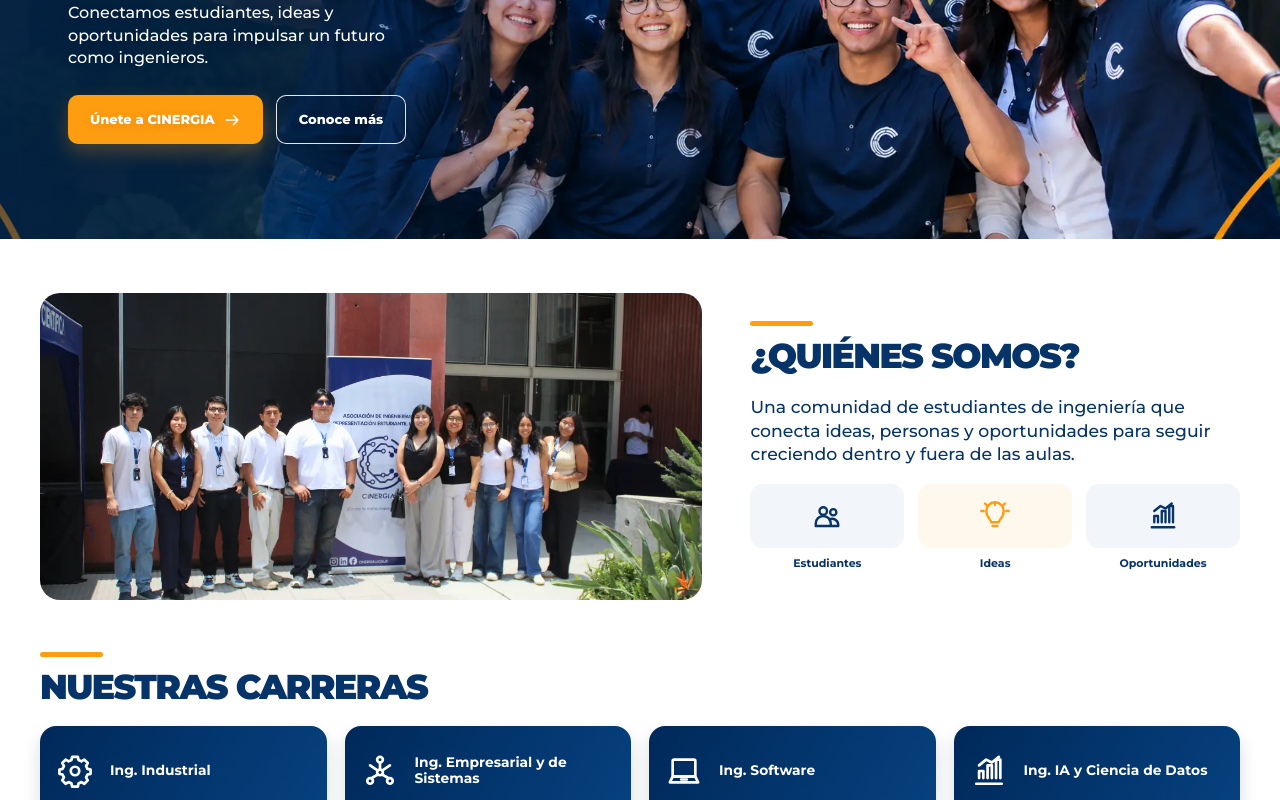
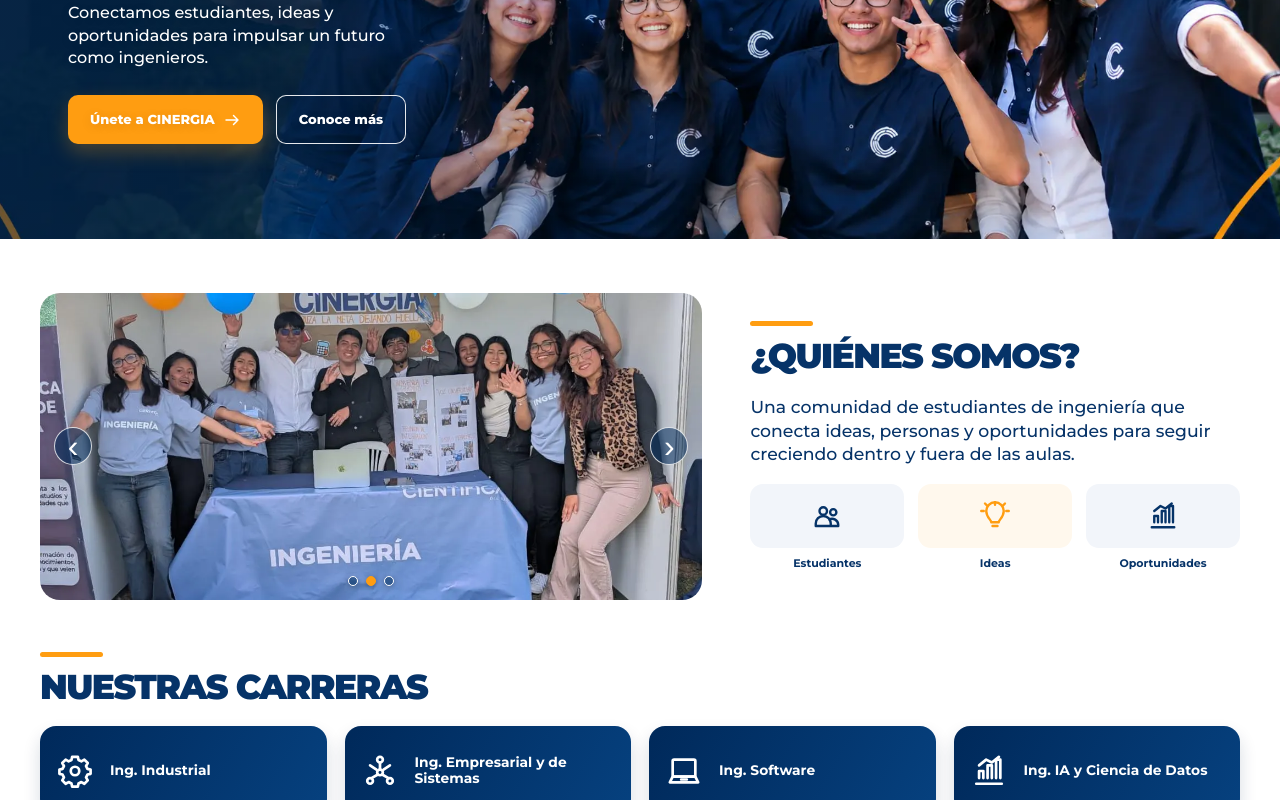
Before and after one commit to DaniCodex/cinergia, a Next.js app: page / in a window 1280 px wide. Shown: the part 368-1168 px from the top of the page. Built offline with nearby package versions, Linux system fonts and the light colour scheme.

Commit message:
Add photos carousel to about section

```diff
--- a/src/app/page.tsx
+++ b/src/app/page.tsx
@@ -2,7 +2,7 @@
 import Image from "next/image";
 import Link from "next/link";
 import HomeIcon, { type HomeIconName } from "@/component/HomeIcon";
-import PrinciplesCarousel from "@/component/PrinciplesCarousel";
+import PhotoCarousel from "@/component/PhotoCarousel";
 import ScrollReveal from "@/component/ScrollReveal";
 import styles from "./home.module.css";
 
@@ -52,7 +52,7 @@
 
     <div className={styles.content}>
       <section className={styles.about} aria-labelledby="nosotros">
-        <div className={styles.aboutImage} data-reveal><Image src="/home/about.webp" alt="Integrantes de CINERGIA frente a la universidad" fill sizes="(max-width: 760px) 100vw, 50vw" /></div>
+        <PhotoCarousel variant="about" />
         <div className={styles.aboutCopy}>
           <SectionTitle id="nosotros">¿QUIÉNES SOMOS?</SectionTitle>
           <p data-reveal>Una comunidad de estudiantes de ingeniería que conecta ideas, personas y oportunidades para seguir creciendo dentro y fuera de las aulas.</p>
@@ -82,7 +82,7 @@
         <SectionTitle id="principios">NUESTROS PRINCIPIOS</SectionTitle>
         <div className={styles.principlesGrid}>
           <div className={styles.principleList}>{principles.map(({ label, description, icon }, index) => <details className={styles.principle} key={label} data-reveal data-reveal-delay={index}><summary><HomeIcon name={icon} size={27} /><strong>{label}</strong><HomeIcon name="chevron" size={19} className={styles.principleChevron} /></summary><p>{description}</p></details>)}</div>
-          <PrinciplesCarousel />
+          <PhotoCarousel variant="principles" />
         </div>
       </section>
 
--- a/src/component/PrinciplesCarousel.tsx
+++ b/src/component/PhotoCarousel.tsx
@@ -4,17 +4,27 @@
 import Image from "next/image";
 import styles from "@/app/home.module.css";
 
-const photos = [
-  { src: "/home/principles.webp", alt: "Estudiantes de ingeniería durante una visita industrial" },
-  { src: "/home/principles-campus.webp", alt: "Estudiantes de ingeniería reunidos en el campus" },
-  { src: "/home/principles-community.webp", alt: "Integrantes de CINERGIA reunidos junto a su banner" },
-];
+type Variant = "about" | "principles";
 
-export default function PrinciplesCarousel() {
+const photoSets: Record<Variant, { src: string; alt: string }[]> = {
+  about: [
+    { src: "/home/about.webp", alt: "Integrantes de CINERGIA frente a la universidad" },
+    { src: "/home/about-community.webp", alt: "Integrantes de CINERGIA en una feria de ingeniería" },
+    { src: "/home/about-presentation.webp", alt: "Comunidad de CINERGIA durante una presentación en el aula" },
+  ],
+  principles: [
+    { src: "/home/principles.webp", alt: "Estudiantes de ingeniería durante una visita industrial" },
+    { src: "/home/principles-campus.webp", alt: "Estudiantes de ingeniería reunidos en el campus" },
+    { src: "/home/principles-community.webp", alt: "Integrantes de CINERGIA reunidos junto a su banner" },
+  ],
+};
+
+export default function PhotoCarousel({ variant }: { variant: Variant }) {
   const carouselRef = useRef<HTMLDivElement>(null);
   const [activeIndex, setActiveIndex] = useState(0);
   const [isVisible, setIsVisible] = useState(true);
   const [isPaused, setIsPaused] = useState(false);
+  const photos = photoSets[variant];
 
   useEffect(() => {
     if (!("IntersectionObserver" in window)) return;
@@ -31,19 +41,19 @@
       if (document.visibilityState === "visible") setActiveIndex((index) => (index + 1) % photos.length);
     }, 5000);
     return () => window.clearInterval(timer);
-  }, [isVisible, isPaused]);
+  }, [isVisible, isPaused, photos.length]);
 
   const goTo = (step: number) => setActiveIndex((index) => (index + step + photos.length) % photos.length);
 
   return (
     <div
       ref={carouselRef}
-      className={styles.principlesImage}
+      className={variant === "about" ? styles.aboutImage : styles.principlesImage}
       role="region"
       aria-roledescription="carrusel"
-      aria-label="Fotos de CINERGIA"
+      aria-label={variant === "about" ? "Fotos de quiénes somos" : "Fotos de CINERGIA"}
       data-reveal
-      data-reveal-delay="1"
+      data-reveal-delay={variant === "principles" ? "1" : undefined}
       onMouseEnter={() => setIsPaused(true)}
       onMouseLeave={() => setIsPaused(false)}
       onFocusCapture={() => setIsPaused(true)}
@@ -53,7 +63,7 @@
     >
       {photos.map(({ src, alt }, index) => (
         <div className={`${styles.carouselSlide} ${index === activeIndex ? styles.carouselSlideActive : ""}`} key={src} aria-hidden={index !== activeIndex}>
-          <Image src={src} alt={index === activeIndex ? alt : ""} fill sizes="(max-width: 760px) 100vw, 58vw" />
+          <Image src={src} alt={index === activeIndex ? alt : ""} fill sizes={variant === "about" ? "(max-width: 760px) 100vw, 50vw" : "(max-width: 760px) 100vw, 58vw"} />
         </div>
       ))}
       <button className={`${styles.carouselArrow} ${styles.carouselPrevious}`} type="button" aria-label="Foto anterior" onClick={() => goTo(-1)}>‹</button>
```
Also changed, not shown: public/home/about-community.webp (added), public/home/about-presentation.webp (added).
